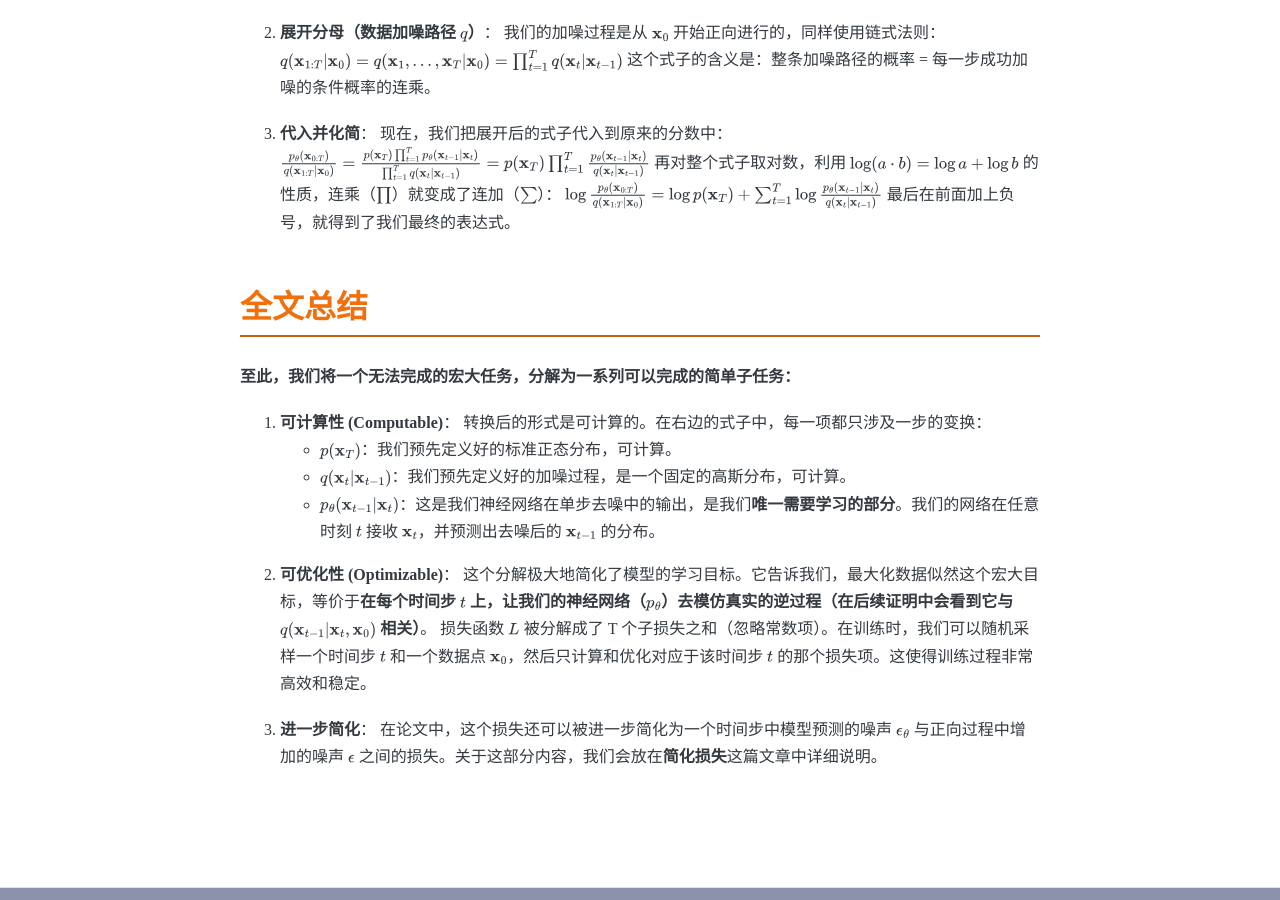
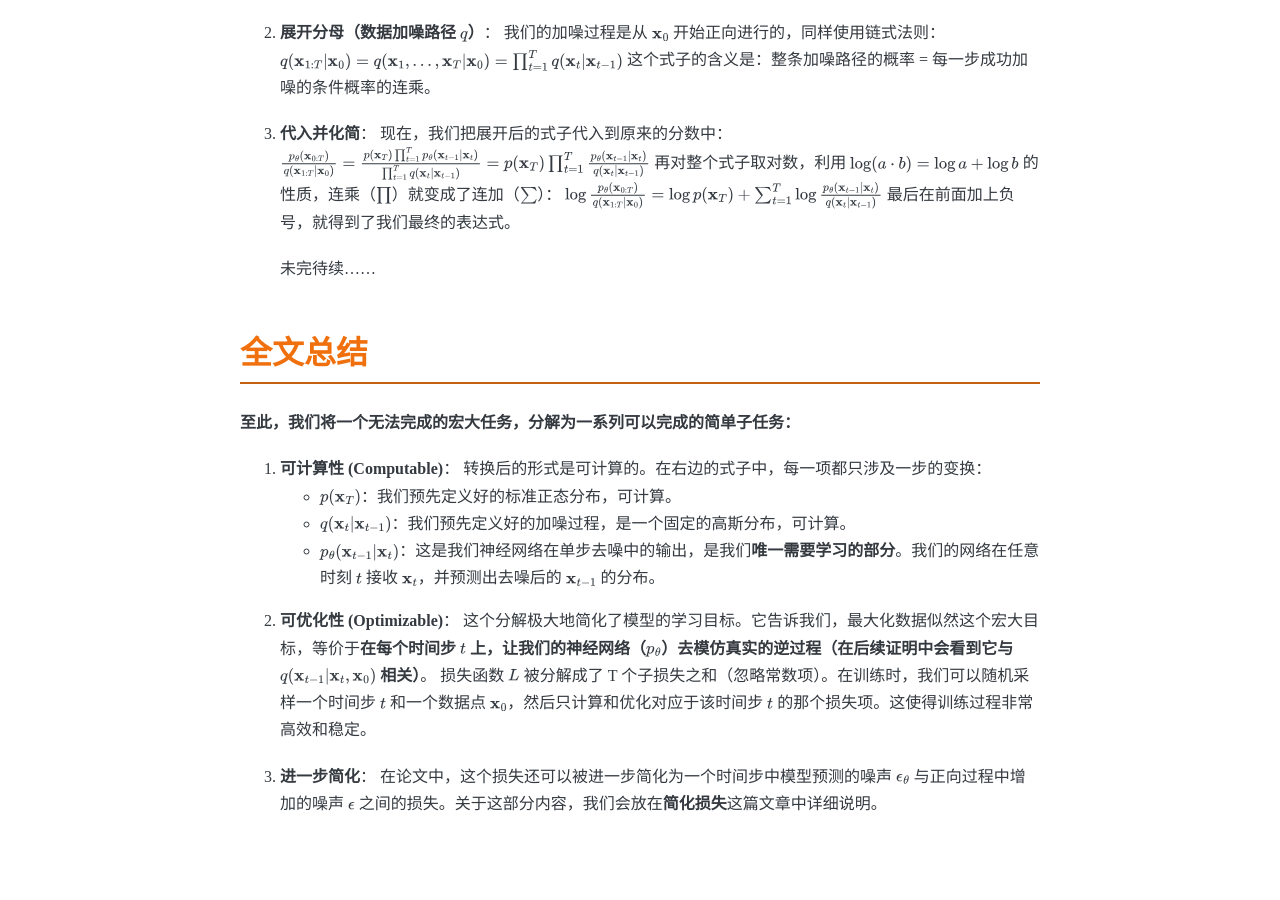
Before and after one commit to Chocoleo0516/Chocoleo0516.github.io, a Jekyll site: the page built from _posts/2025-09-04-DDPM变分下界推导.md, in a window 1280 px wide and 900 px high, scrolled down 7802 px. Built offline with Jekyll 4.4.1, drawn with Linux system fonts in a browser that asks for light colours.

Commit message:
小更新

```diff
--- a/_posts/2025-09-04-DDPM变分下界推导.md
+++ b/_posts/2025-09-04-DDPM变分下界推导.md
@@ -319,6 +319,8 @@ $$
     $$\log \frac{p_\theta(\mathbf{x}_{0:T})}{q(\mathbf{x}_{1:T}|\mathbf{x}_0)} = \log p(\mathbf{x}_T) + \sum_{t=1}^{T} \log \frac{p_\theta(\mathbf{x}_{t-1} | \mathbf{x}_t)}{q(\mathbf{x}_t | \mathbf{x}_{t-1})}$$
     最后在前面加上负号，就得到了我们最终的表达式。
 
+> 未完待续......
+
 ## 全文总结
 **至此，我们将一个无法完成的宏大任务，分解为一系列可以完成的简单子任务：**
 
```
